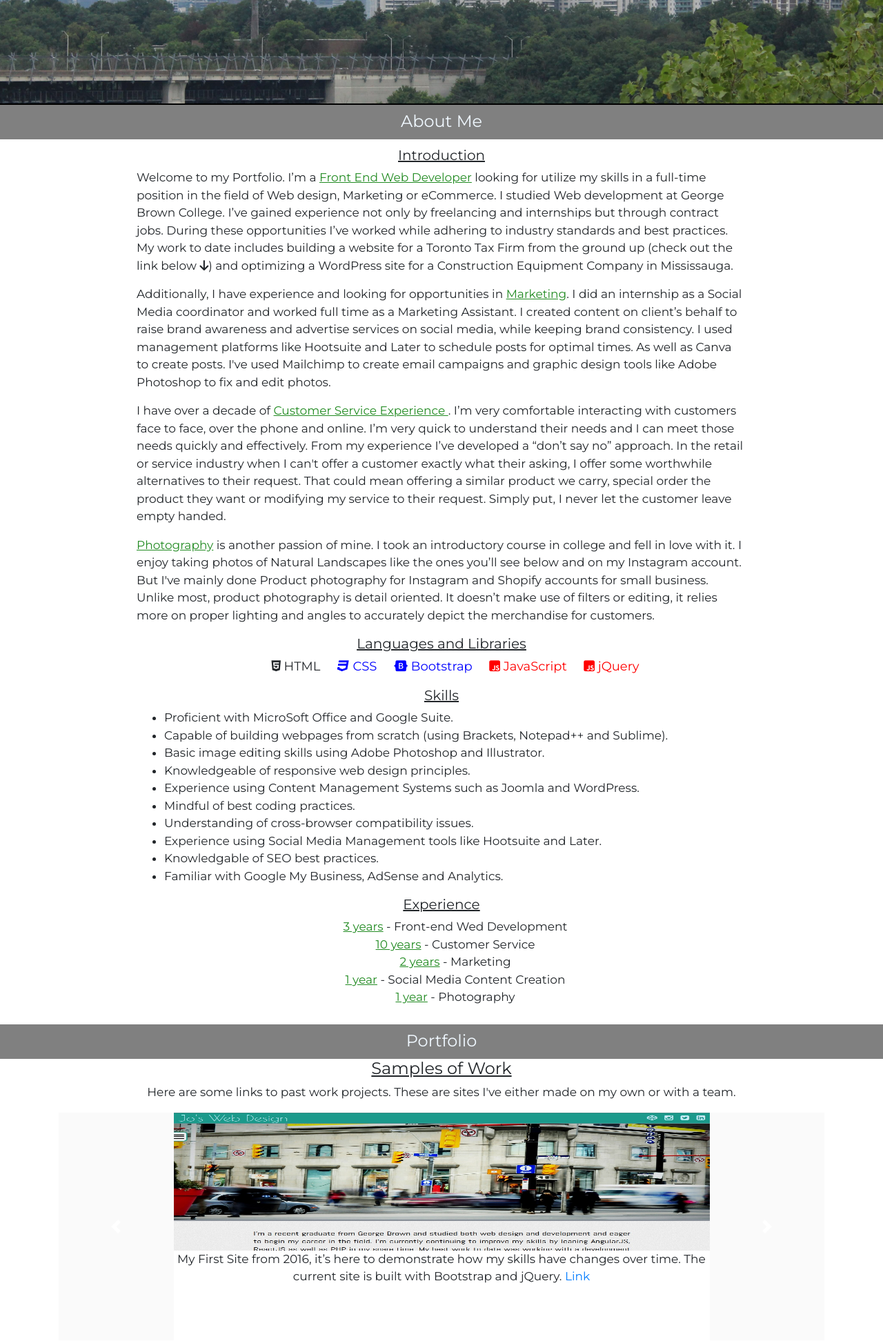
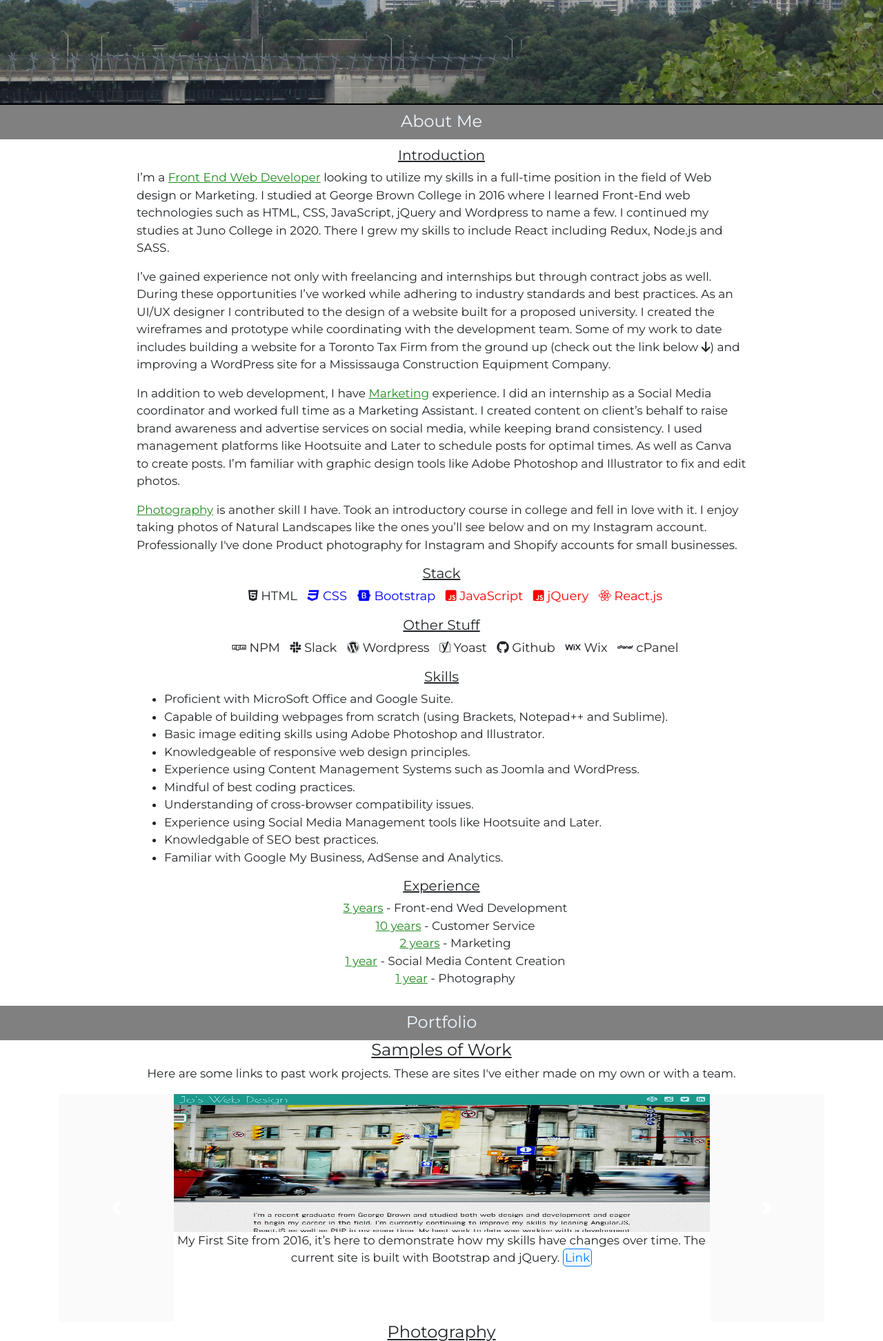
Before and after one commit to Jo60/Jo60.github.io, a PHP site: page / in a window 1280 px wide. Shown: the part 548-2492 px from the top of the page at 69% size. Run offline with PHP 8.4, Linux system fonts and the light colour scheme; some libraries are stand-ins or nearby versions.

Commit message:
stack and app
included stack as well

```diff
--- a/index.html
+++ b/index.html
@@ -70,29 +70,50 @@
 <div class="col-md-12">
 <h5 class="subtitle">Introduction</h5>
 
-<p>Welcome to my Portfolio. I’m a <span>Front End Web Developer</span> looking for utilize my skills in a full-time position in the field of Web design, Marketing or eCommerce. I studied Web development at George Brown College. I’ve gained experience not only by freelancing and internships but through contract jobs. During these opportunities I’ve worked while adhering to industry standards and best practices. My work to date includes building a website for a Toronto Tax Firm from the ground up (check out the link below <i class="fa fa-arrow-down"></i>) and optimizing a WordPress site for a Construction Equipment Company in Mississauga.</p>
+<p>I’m a <span>Front End Web Developer</span> looking to utilize my skills in a full-time position in the field of Web design or Marketing. I studied at George Brown College in 2016 where I learned Front-End web technologies such as HTML, CSS, JavaScript, jQuery and Wordpress to name a few. I continued my studies at Juno College in 2020. There I grew my skills to include React including Redux, Node.js and SASS.</p>
 
-<p>Additionally, I have experience and looking for opportunities in  <span>Marketing</span>. I did an internship as a Social Media coordinator and worked full time as a Marketing Assistant. I created content on client’s behalf to raise brand awareness and advertise services on social media, while keeping brand consistency. I used management platforms like Hootsuite and Later to schedule posts for optimal times. As well as Canva to create posts. I've used Mailchimp to create email campaigns and graphic design tools like Adobe Photoshop to fix and edit photos.</p>
+<p>I’ve gained experience not only with freelancing and internships but through contract jobs as well. During these opportunities I’ve worked while adhering to industry standards and best practices. As an UI/UX designer I contributed to the design of a website built for a proposed university. I created the wireframes and prototype while coordinating with the development team. Some of my work to date includes building a website for a Toronto Tax Firm from the ground up (check out the link below <i class="fa fa-arrow-down"></i>) and improving a WordPress site for a Mississauga Construction Equipment Company.</p>
 
-<p>I have over a decade of <span>Customer Service Experience </span>. I’m very comfortable interacting with customers face to face, over the phone and online. I’m very quick to understand their needs and I can meet those needs quickly and effectively. From my experience I’ve developed a “don’t say no” approach. In the retail or service industry when I can't offer a customer exactly what their asking, I offer some worthwhile alternatives to their request. That could mean offering a similar product we carry, special order the product they want or modifying my service to their request. Simply put, I never let the customer leave empty handed.</p>
+<p>In addition to web development, I have <span>Marketing</span> experience. I did an internship as a Social Media coordinator and worked full time as a Marketing Assistant. I created content on client’s behalf to raise brand awareness and advertise services on social media, while keeping brand consistency. I used management platforms like Hootsuite and Later to schedule posts for optimal times. As well as Canva to create posts.  I’m familiar with graphic design tools like Adobe Photoshop and Illustrator to fix and edit photos.</p>
 
-<p><span>Photography</span> is another passion of mine. I took an introductory course in college and fell in love with it. I enjoy taking photos of Natural Landscapes like the ones you’ll see below and on my Instagram account. But I've mainly done Product photography for Instagram and Shopify accounts for small business.  Unlike most, product photography is detail oriented.  It doesn’t make use of filters or editing, it relies more on proper lighting and angles to accurately depict the merchandise for customers.</p>
+<p><span>Photography</span> is another skill I have. Took an introductory course in college and fell in love with it. I enjoy taking photos of Natural Landscapes like the ones you’ll see below and on my Instagram account. Professionally I've done Product photography for Instagram and Shopify accounts for small businesses.</p>
+
 </div>
 
 </div>
 <div class="row">
-<div class="col-md-12">
-<h5 class="subtitle">Languages and Libraries</h5>
-<ul id="stack">
+<div class="col-lg-12">
+<h5 class="subtitle">Stack</h5>
+<ul class="stack">
 <li class="gray"><i class="u fab fa-html5"></i> HTML</li>
 <li class="blue"><i class="u fab fa-css3"></i> CSS</li>
 <li class="blue"><i class="u fab fa-bootstrap"></i> Bootstrap</li>
+<!--<li class="blue"><i class="u fab fa-sass"></i> SASS</li>-->
 <li class="red"><i class="u fab fa-js-square"></i> JavaScript</li>
 <li class="red"><i class="u fab fa-js-square"></i> jQuery</li>
+<li class="red"><i class="u fab fa-react"></i> React.js</li>
+<!--<li class="red"><i class="u fab fa-node-js"></i> Node.js</li>-->
+
 <!--<li class="green"><i class="u fab fa-php"></i> PHP</li>-->
 </ul>
 </div>
 </div>
+
+<div class="row">
+<div class="col-lg-12">
+<h5 class="subtitle">Other Stuff</h5>
+<ul class="stack">
+<li class="gray"><i class="u fab fa-npm"></i> NPM</li>
+<li class="gray"><i class="u fab fa-slack"></i> Slack</li>
+<li class="gray"><i class="u fab fa-wordpress"></i> Wordpress</li>
+<li class="gray"><i class="u fab fa-yoast"></i> Yoast</li>
+<li class="gray"><i class="u fab fa-github"></i> Github</li>
+<li class="gray"><i class="u fab fa-wix"></i> Wix</li>
+<li class="gray"><i class="u fab fa-cpanel"></i> cPanel</li>
+</ul>
+</div>
+</div>
+
 <div class="row">
 <div class="col-md-12">
 <h5 class="subtitle">Skills</h5>
@@ -150,20 +171,20 @@
     <div class="carousel-item active">
 
       <img src="images/firstSite.jpg" alt="screenshot of first site">
-		<p class="caption">My First Site from 2016, it’s here to demonstrate how my skills have changes over time. The current site is built with Bootstrap and jQuery.<a href="oldSite/index.html" target="_blank"> Link</a></p>
+		<p class="caption">My First Site from 2016, it’s here to demonstrate how my skills have changes over time. The current site is built with Bootstrap and jQuery. <a class="link"href="oldSite/index.html" target="_blank"> Link</a></p>
     </div>
 
     <div class="carousel-item">
       <img src="images/jon.jpg" alt="screenshot of second site">
-      <p class="caption">A contact form for a university student I coded from scratch. Responsive using CSS and used Javascript to toggle the form up and down.<a href="jon/index.html" target="_blank"> Link</a></p>
+      <p class="caption">A contact form for a university student I coded from scratch. Responsive using CSS and used Javascript to toggle the form up and down. <a class="link" href="jon/index.html" target="_blank"> Link</a></p>
     </div>
     <div class="carousel-item">
-      <img src="images/victoria.jpg" alt="screenshot of third site">
-      <p class="caption">A website built for a proposed university. As an UI/UX designer I contributed to the design of the site. Created the wireframes and coordinated with the development team.<a href="victoria-university.herokuapp.com" target="_blank"> Link</a></p>
+      <img src="images/weatherShot.png" alt="screenshot of third site">
+      <p class="caption">A weather app made using React JS. Find the weather in any major city by typing the name in the search bar. <a class="link" href="https://simple-weather-2021.netlify.app/" target="_blank"> Link</a></p>
     </div>
       <div class="carousel-item">
       <img src="images/taxShot.png" alt="screenshot of forth site">
-      <p class="caption">A website for a Toronto based Tax and Accounting Firm. Built with Bootstrap to be completely responsive.<a href="taxSite/index.html" target="_blank"> Link</a></p>
+      <p class="caption">A website for a Toronto based Tax and Accounting Firm. Built with Bootstrap to be completely responsive. <a class="link" href="taxSite/index.html" target="_blank"> Link</a></p>
     </div>
   </div>
 
@@ -183,10 +204,10 @@
 <div class="col-md-6"><img src="images/main.jpg" id="preview"></div>
 <div class="col-md-6" id="links">
 <ul>
-<li id="firstSite">My First Site from 2016, it’s here to demonstrate how my skills have grown over time. The current site is built with Bootstrap and jQuery. <a href="oldSite/index.html" target="_blank">Link</a></li>
-<li id="imran">A contact form for a university student I coded from scratch. Responsive using CSS and used Javascript to toggle the form up and down. <a href="jon/index.html" target="_blank">Link</a></li>
-<li id="vicrit">A website built for a proposed university. As an UI/UX designer I contributed to the design of the site. Created the wireframes and prototype while coordinating with the development team. <a href="https://victoria-university.herokuapp.com/" target="_blank">Link</a></li>
-<li id="tax">A website for a Toronto based Tax and Accounting Firm. Built with Bootstrap to be completely responsive. <a href="taxSite/index.html" target="_blank">Link</a></li>
+<li id="firstSite">My First Site from 2016, it’s here to demonstrate how my skills have grown over time. The current site is built with Bootstrap and jQuery. <a class="link" href="oldSite/index.html" target="_blank">Link</a></li>
+<li id="imran">A contact form for a university student I coded from scratch. Responsive using CSS and used Javascript to toggle the form up and down. <a class="link" href="jon/index.html" target="_blank">Link</a></li>
+<li id="vicrit">A weather app made using React JS. Find the weather in any major city by typing the name in the search bar. <a class="link" href="https://simple-weather-2021.netlify.app/" target="_blank">Link</a></li>
+<li id="tax">A website for a Toronto based Tax and Accounting Firm. Built with Bootstrap to be completely responsive. <a class="link"href="taxSite/index.html" target="_blank">Link</a></li>
 </ul>
 </div>
 </div>
@@ -230,12 +251,12 @@
 <div class="container" id="contact">
 <div class="row">
 <div class="col-sm-12">
-<p>I’m based in Toronto and available for full time employment both remotely and in office. Feel free to e-mail me to schedule an interview to get to know me better.</p>
+<p>I’m based in Toronto and available for full time employment both remotely and in office. Feel free to email me to schedule an interview to get to know me better.</p>
 </div>
 <div class="col-sm-12">
 <ul>
-<li><i class="fa fa-map-marker"></i> Located: Toronto, Ontario</li>
-<li><i class="fa fa-envelope"></i> E-mail: jo60_design@outlook.com</li>
+<li><i class="fa fa-map-marker"></i> Located - Toronto, Ontario</li>
+<li><i class="fa fa-envelope"></i> Email - jo60_design@outlook.com</li>
 </ul>
 </div>
 </div>
--- a/port.js
+++ b/port.js
@@ -16,7 +16,7 @@
 
 $('#vicrit').hover(function(){
 
- $("#preview").attr("src","images/victoria.jpg");
+ $("#preview").attr("src","images/weatherShot.png");
     });
 
 $('#tax').hover(function(){
--- a/portfolio.css
+++ b/portfolio.css
@@ -102,9 +102,9 @@
 }
 
 
-#stack li{
+.stack li{
 display: inline;
-padding: 0px 10px;
+padding: 0px 5px;
 font-size: 18px;
 }
 
@@ -171,6 +171,13 @@
  text-align: center;
 }
 
+.link{
+border: solid 1px;
+border-radius: 5px;
+padding: 2px;
+background-color: aliceblue;
+}
+
 /* Preview Window */
 #preview{
 width: 100%;
@@ -224,11 +231,13 @@
 padding: 10px 10%;
 font-size: 17px;
 font-family: 'Montserrat', sans-serif;
+text-align: center;
 }
 
 
-#contact ul{
+#contact li{
 list-style: none;
+text-align: center;
 }
 
 .button{
@@ -354,18 +363,25 @@
 
 #about li{
 padding: 0px 1%;
+display: block;
 }
 
-#stack{
+.stack{
 margin-left: -15%;
 }
 
-#stack li{
+.stack li{
 display: block;
+
 }
 
 #exp{
 margin-left: -15%;
+}
+
+#skills li{
+margin: 0px 0px;
+display: list-item;
 }
 
 /* Preview Window */
```
Also changed, not shown: images/weatherShot.png (added).
